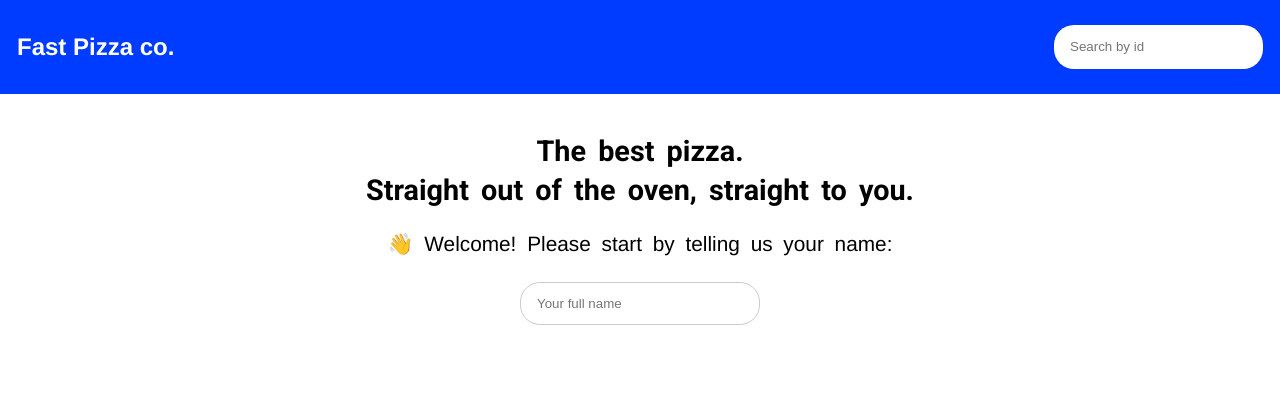
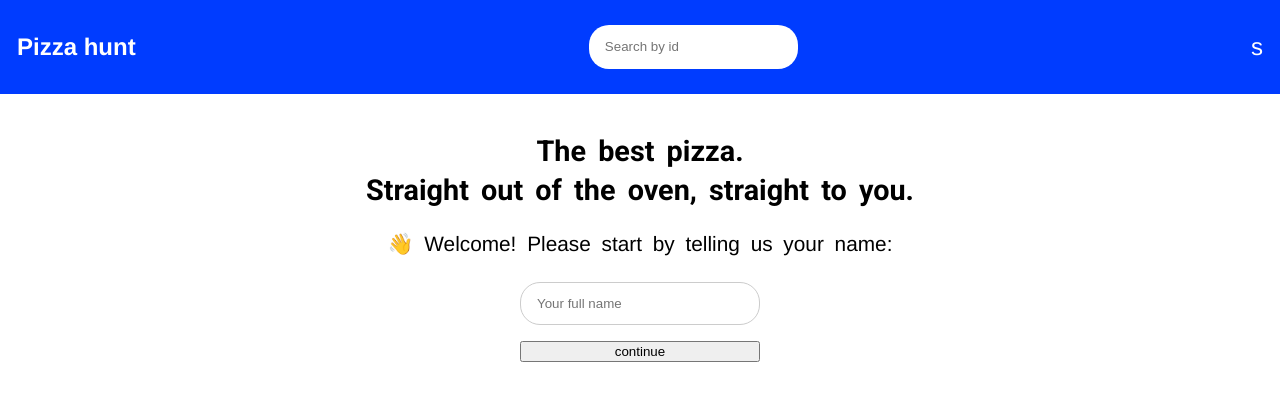
Before and after one commit to dvlpr2003/pizza-hunt, a React (Vite) app: page / in a window 1280 px wide. Shown: the top 400 px of the page. Built offline with nearby package versions, Linux system fonts and the light colour scheme.

Commit message:
first-redux

```diff
--- a/package.json
+++ b/package.json
@@ -10,9 +10,11 @@
     "preview": "vite preview"
   },
   "dependencies": {
+    "@reduxjs/toolkit": "^2.2.6",
     "axios": "^1.7.2",
     "react": "^18.2.0",
     "react-dom": "^18.2.0",
+    "react-redux": "^9.1.2",
     "react-router-dom": "^6.23.1"
   },
   "devDependencies": {
--- a/src/App.jsx
+++ b/src/App.jsx
@@ -58,6 +58,7 @@ function App() {
 
   return (
     <>
+
      <RouterProvider router={router} />
     </>
   )
--- a/src/component/header.jsx
+++ b/src/component/header.jsx
@@ -1,11 +1,22 @@
+
+import { useSelector } from "react-redux";
+
 const Header = ()=>{
+
+    const botname = useSelector((state)=>state.user.username)
+
+
+
+
     return(
         <header
         className="header flex item-center justify-content flex-wrap width">
-            <h4>Fast Pizza co.</h4>
+            <h4>Pizza hunt</h4>
             <form>
-                <input type="text"  placeholder="Search by id " className="input-border pad-t-b pad-r-l transitions radius"/>
+                <input type="text"  placeholder="Search by id " className="input-border pad-t-b pad-r-l transitions radius" />
+
             </form>
+                <p>{botname}</p>
         </header>
     )
 }
--- /dev/null
+++ b/src/global-var/userSlice.js
@@ -0,0 +1,24 @@
+import { createSlice } from "@reduxjs/toolkit"
+
+const initialState = {
+    username:"s",
+
+}
+
+
+const userSlice = createSlice(
+    {
+        name:"user",
+        initialState,
+        reducers:{
+            updateName(state,action){
+                state.username = action.payload;
+            }
+        }
+    }
+)
+
+
+export default userSlice.reducer;
+
+export const {updateName} = userSlice.actions
--- /dev/null
+++ b/src/more.js
@@ -0,0 +1,19 @@
+import { configureStore } from "@reduxjs/toolkit";
+import userReducer from "./global-var/userSlice"
+
+
+
+const store = configureStore(
+    {
+        reducer:{
+            user:userReducer,
+
+
+
+        }
+    }
+)
+
+
+
+export default (store);
--- a/src/ui/Home.jsx
+++ b/src/ui/Home.jsx
@@ -1,29 +1,49 @@
-import { useReducer } from "react"
+import {  useState } from "react"
+import { useDispatch } from "react-redux"
+import { updateName } from "../global-var/userSlice"
+import { useNavigate } from "react-router-dom"
 
-function reducer(state,action){
-    if (action.type === 'inc') return state + 1
-}
+
+
 const Home = ()=>{
 
-    const [count,dispatch]=useReducer(reducer,0)
-    console.log(`count :${count}`)
+
+
+
+
     return(
         <>
-            <HomeContent dispatch={dispatch}/>
+            <HomeContent />
         </>
     )
 
 }
 
 
-const HomeContent = ({dispatch})=>{
+
+const HomeContent = ()=>{
+    const nav=useNavigate()
+    const [name,setName]=useState()
+    const dispatch=useDispatch()
+    function handleEvent(e){
+        e.preventDefault();
+        dispatch(updateName(name))
+        if (!name) return;
+        nav("/menu")
+
+
+
+
+
+    }
     return(
         <homecontent className="flex flex-column center gap">
             <span className="home-cont-txt">The best pizza.</span>
             <span className="blue-txt-600 home-cont-txt">Straight out of the oven, straight to you.</span>
             <p className="p-cont-txt" onClick={()=>dispatch({type:"inc"})}>👋 Welcome! Please start by telling us your name:</p>
-            <form>
-                <input type="text" className="input-border pad-t-b pad-r-l transitions radius name-input" placeholder="Your full name"/>
+            <form className="flex flex-column gap-1rem">
+                <input type="text" className="input-border pad-t-b pad-r-l transitions radius name-input" placeholder="Your full name" onChange={(e)=>setName(e.target.value)}/>
+                <button onClick={(e)=>handleEvent(e)}>continue</button>
             </form>
 
         </homecontent>
--- a/src/ui/menu.jsx
+++ b/src/ui/menu.jsx
@@ -23,6 +23,7 @@ function reducer(state,action){
         return([...FilteredItems])
 
     }
+
 
 
 
```
Also changed, not shown: src/main.jsx (+4 -4 lines), 1 other file (tests, documents, lock files or other folders).
